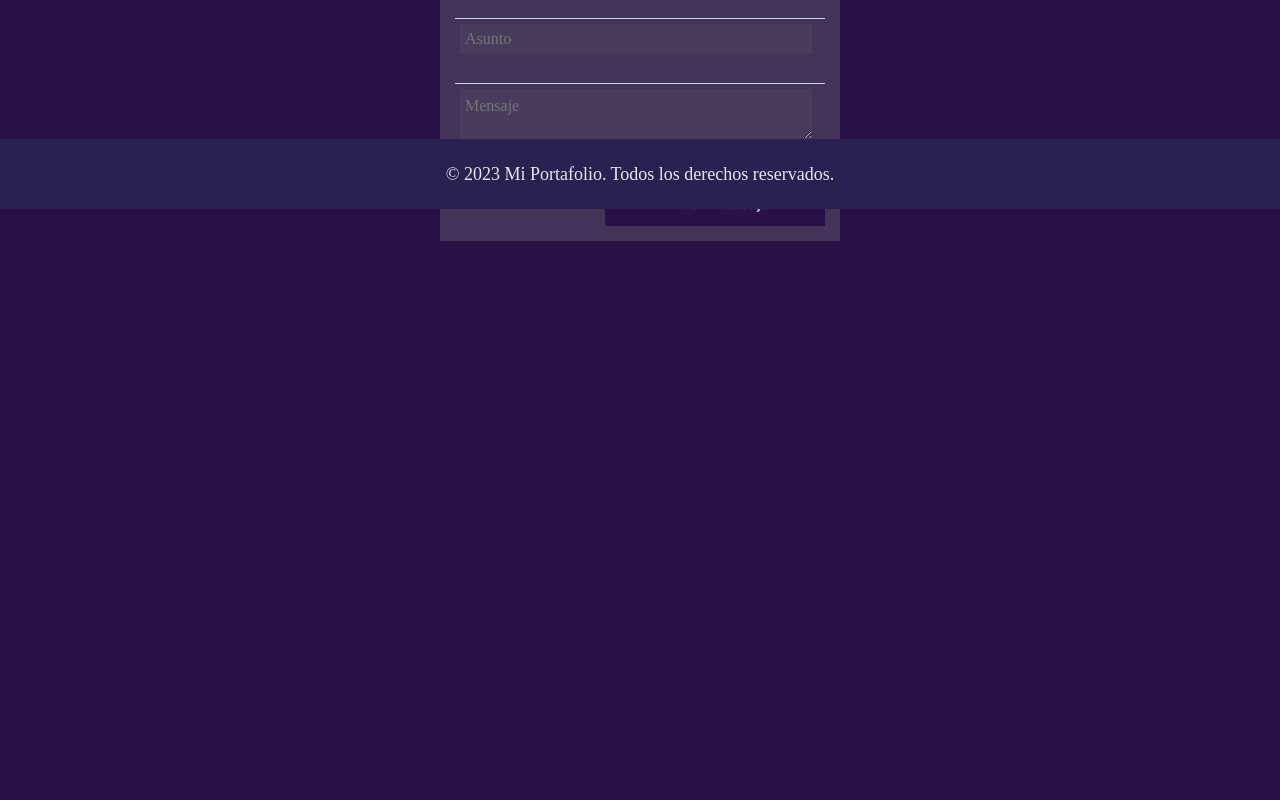
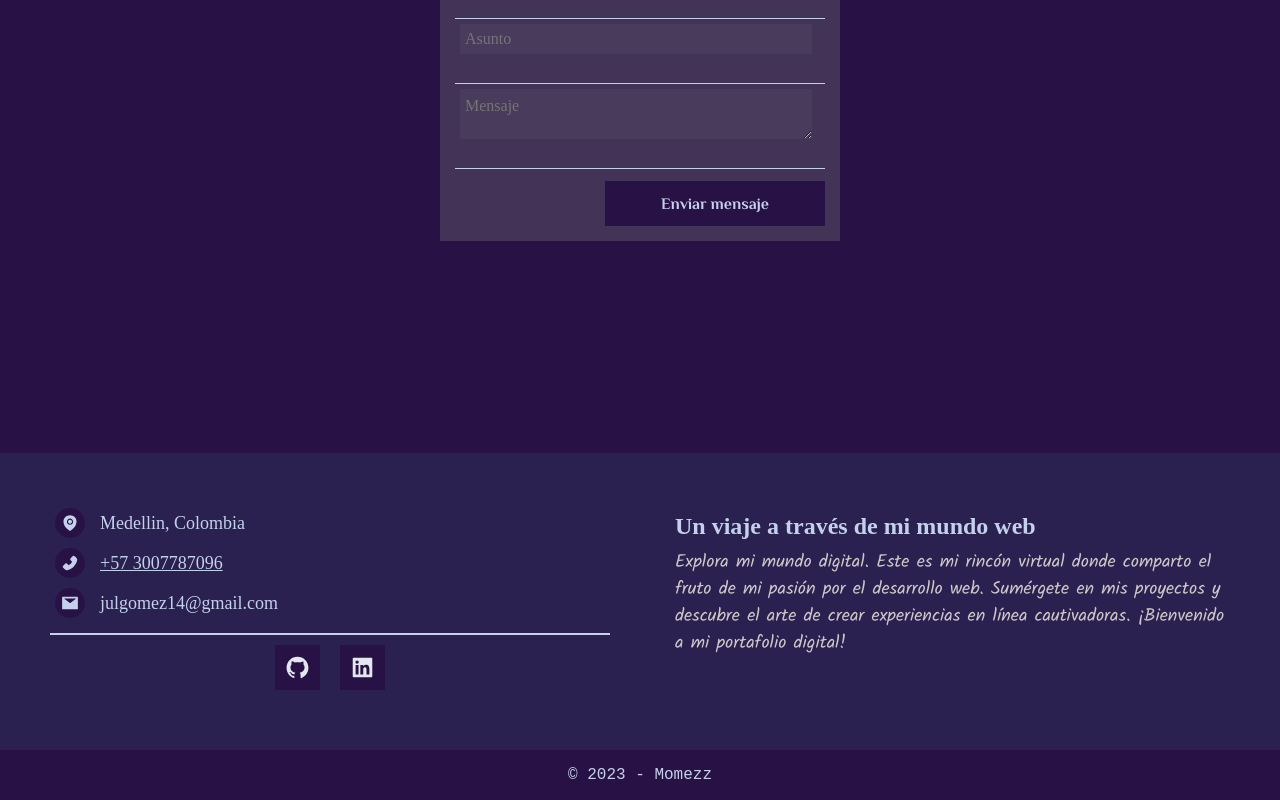
Before and after one commit to Momezz/next-portfolio, a Next.js app: page /contact in a window 1280 px wide. Shown: the part 591-1391 px from the top of the page. Before the commit the page ends 1094 px from the top, so only its background shows below. Built offline with nearby package versions, Linux system fonts and the light colour scheme; a web font is replaced by a local one.

Commit message:
I make a more descriptive footer

```diff
--- a/package.json
+++ b/package.json
@@ -24,6 +24,7 @@
     "prop-types": "^15.8.1",
     "react": "18.2.0",
     "react-dom": "18.2.0",
+    "react-icons": "^4.12.0",
     "react-redux": "^8.1.1",
     "typescript": "5.1.6",
     "yup": "^1.2.0"
--- a/src/app/layout.module.css
+++ b/src/app/layout.module.css
@@ -1,6 +1,7 @@
 .layout__container {
   background-color: var(--main-background-color);
   padding-bottom: 90px;
+  height: 100%;
 }
 
 .layout__navigation {
@@ -8,8 +9,6 @@
 }
 
 .layout__footer {
-  position: fixed;
+  margin-top: 40px;
   width: 100%;
-  bottom: 0;
-  left: 0;
 }
--- a/src/components/Footer.jsx
+++ b/src/components/Footer.jsx
@@ -1,8 +1,78 @@
-import styles from "../components/footer.module.css";
+import styles from '../components/footer.module.css';
+import {
+  AiFillPhone,
+  AiFillEnvironment,
+  AiFillMail,
+  AiFillGithub,
+  AiFillLinkedin,
+} from 'react-icons/ai';
+
 const Footer = () => {
   return (
     <footer className={styles.footer__container}>
-      <p className={styles.footer__paragraph}>© 2023 Mi Portafolio. Todos los derechos reservados.</p>
+      <section className={styles.footer__sub_container}>
+        <div className={styles.footer__half_container}>
+          <div className={styles.footer__icon_container}>
+            <span className={styles.footer__icon}>
+              <AiFillEnvironment />
+            </span>
+            <p className={styles.footer__icon_text}>Medellin, Colombia</p>
+          </div>
+          <div className={styles.footer__icon_container}>
+            <span className={styles.footer__icon}>
+              <AiFillPhone />
+            </span>
+            <p className={styles.footer__icon_text}>
+              <a
+                className={styles.footer__icon_a}
+                href="http://wa.me/573007787096?text=Hola Julian."
+                target="_blank"
+                rel="noopener noreferrer"
+              >
+                +57 3007787096
+              </a>
+            </p>
+          </div>
+          <div className={styles.footer__icon_container}>
+            <span className={styles.footer__icon}>
+              <AiFillMail />
+            </span>
+            <p className={styles.footer__icon_text}>julgomez14@gmail.com</p>
+          </div>
+          <div className={styles.footer__links_container}>
+            <a
+              href="https://github.com/Momezz"
+              target="_blank"
+              className={styles.footer__link}
+            >
+              <AiFillGithub />
+            </a>
+            <a
+              href="https://www.linkedin.com/in/juliangomezmejiamedellin/"
+              target="_blank"
+              className={styles.footer__link}
+            >
+              <AiFillLinkedin />
+            </a>
+          </div>
+        </div>
+        <div className={styles.footer__half_container}>
+          <div>
+            <h2 className={styles.footer__title}> Un viaje a través de mi mundo web</h2>
+            <p className={styles.footer__paragraph}>
+              Explora mi mundo digital. Este es mi rincón virtual donde comparto
+              el fruto de mi pasión por el desarrollo web. Sumérgete en mis
+              proyectos y descubre el arte de crear experiencias en línea
+              cautivadoras. ¡Bienvenido a mi portafolio digital!
+            </p>
+          </div>
+        </div>
+      </section>
+      <div>
+        <p className={styles.footer__bottom_paragraph}>
+          © 2023 - Momezz
+        </p>
+      </div>
     </footer>
   );
 };
--- a/src/components/footer.module.css
+++ b/src/components/footer.module.css
@@ -1,15 +1,100 @@
 .footer__container {
   background-color: var(--background-footer);
+  flex-direction: column;
+  display: flex;
+  height: auto;
+  width: 100%;
+}
+
+.footer__sub_container {
+  flex-direction: column;
+  display: flex;
+  padding: 20px;
+}
+
+.footer__half_container {
+  width: 100%;
+}
+
+.footer__icon_container {
+  align-items: center;
+  display: flex;
+  width: 100%;
+}
+
+.footer__icon {
+  background-color: var(--main-background-color);
+  color: var(--font-color-title);
+  justify-content: center;
+  align-items: center;
+  border-radius: 50%;
+  font-size: 18px;
+  display: flex;
+  height: 30px;
+  width: 30px;
+  margin: 5px;
+  padding: 0;
+}
+
+.footer__icon_text {
+  color: var(--font-color-title);
+  margin-left: 10px;
+  font-size: 18px;
+}
+
+.footer__icon_a {
+  color: var(--font-color-title);;
+}
+
+.footer__links_container {
+  border-top: 2px solid var(--font-color-title);
+  justify-content: center;
+  margin-top: 10px;
+  display: flex;
+}
+
+.footer__link {
+  background-color: var(--main-background-color);
+  color: var(--font-color-footer);
+  justify-content: center;
+  align-items: center;
+  border-radius: 0%;
+  font-size: 25px;
+  display: flex;
+  height: 45px;
+  margin: 10px;
+  width: 45px;
+  padding: 0;
+}
+
+.footer__title {
+  color: var(--font-color-title);
+  margin: 5px;
+}
+
+.footer__paragraph {
+  font-family: var(--text-presentation);
+  color: var(--color-level-background);
+  font-size: 18px;
+  margin: 5px;
+}
+
+.footer__bottom_paragraph {
+  font-family: 'Courier New', Courier, monospace;
+  background-color: var(--main-background-color);
+  color: var(--font-color-title);
   justify-content: center;
   align-items: center;
   display: flex;
-  height: 70px;
-  width: 100%;
-
+  height: 50px;
 }
 
-.footer__paragraph {
-  color: var(--font-color-footer);
-  text-align: center;
-  font-size: 18px;
+@media(min-width: 768px) {
+  .footer__sub_container {
+    flex-direction: row;
+  }
+
+  .footer__half_container {
+    padding: 30px;
+  }
 }
```
Also changed, not shown: 2 other files (tests, documents, lock files or other folders).
